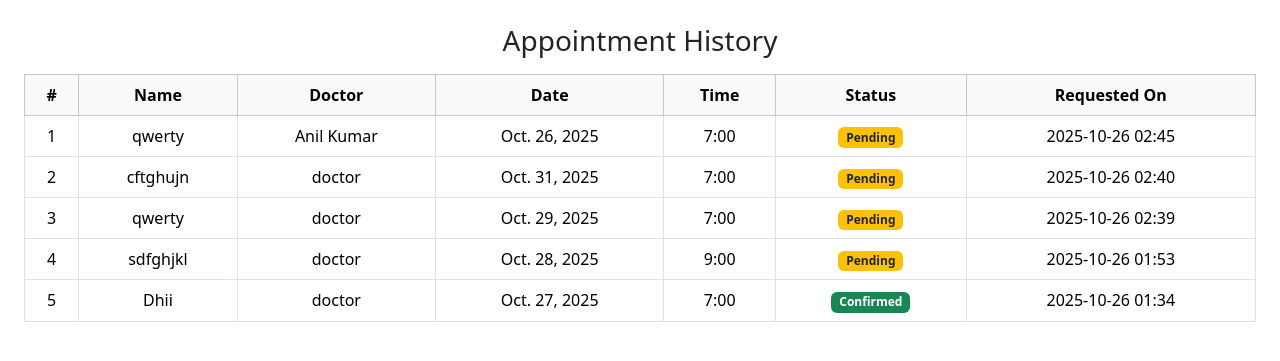
After one commit to adithyaaneesh/hospital_appointment_system, a Django app: page /appointment-history in a window 1280 px wide. The commit adds this page. Shown: the top 361 px of the page. Run offline with Django 5.2, Linux system fonts and the light colour scheme; data comes from the database, SQL or seed files in the repository; both versions use the stored data as it was after the commit.

Commit message:
add admin pages

```diff
--- a/hospital_appointment_app/models.py
+++ b/hospital_appointment_app/models.py
@@ -11,16 +11,16 @@ class Doctor(models.Model):
         return f"{self.name} - {self.specialty}"
 
 STATUS_CHOICES = [
-    ('pending', 'Pending'),
-    ('confirmed', 'Confirmed'),
-    ('cancelled', 'Cancelled'),
+    ('Pending', 'Pending'),
+    ('Confirmed', 'Confirmed'),
+    ('Cancelled', 'Cancelled'),
 ]
 class Appointment(models.Model):
     patient_name = models.CharField(max_length=25)
     doctor = models.ForeignKey(Doctor, on_delete=models.CASCADE, related_name='appointments')
     date = models.DateField()
     time_slot = models.CharField(max_length=20)
-    status = models.CharField(max_length=10, choices=STATUS_CHOICES, default='pending')
+    status = models.CharField(max_length=10, choices=STATUS_CHOICES, default='Pending')
     created_at = models.DateTimeField(auto_now_add=True)
 
     def __str__(self):
--- /dev/null
+++ b/hospital_appointment_app/templates/appointment_history.html
@@ -0,0 +1,51 @@
+<!DOCTYPE html>
+<html lang="en">
+<head>
+    <meta charset="UTF-8">
+    <meta name="viewport" content="width=device-width, initial-scale=1.0">
+    <title>Appointment History</title>
+    <link href="https://cdn.jsdelivr.net/npm/bootstrap@5.3.3/dist/css/bootstrap.min.css" rel="stylesheet">
+</head>
+<body class="p-4">
+    <h3 class="mb-3 text-center">Appointment History</h3>
+    <table class="table table-bordered text-center align-middle">
+        <thead class="table-light">
+            <tr>
+                <th>#</th>
+                <th>Name</th>
+                <th>Doctor</th>
+                <th>Date</th>
+                <th>Time</th>
+                <th>Status</th>
+                <th>Requested On</th>
+            </tr>
+        </thead>
+        <tbody>
+            {% for appointment in appointments %}
+            <tr>
+                <td>{{ forloop.counter }}</td>
+                <td>{{ appointment.patient_name }}</td>
+                <td>{{ appointment.doctor.name }}</td>
+                <td>{{ appointment.date }}</td>
+                <td>{{ appointment.time_slot }}</td>
+                <td>
+                    {% if appointment.status == 'Confirmed' %}
+                        <span class="badge bg-success">Confirmed</span>
+                    {% elif appointment.status == 'Cancelled' %}
+                        <span class="badge bg-danger">Cancelled</span>
+                    {% else %}
+                        <span class="badge bg-warning text-dark">Pending</span>
+                    {% endif %}
+                </td>
+                <td>{{ appointment.created_at|date:"Y-m-d H:i" }}</td>
+            </tr>
+            {% empty %}
+            <tr>
+                <td colspan="7" class="text-muted">No appointments yet!</td>
+            </tr>
+            {% endfor %}
+        </tbody>
+    </table>
+
+</body>
+</html>
--- a/hospital_appointment_app/templates/index.html
+++ b/hospital_appointment_app/templates/index.html
@@ -74,6 +74,8 @@
         <li class="nav-item ms-3"><button class="btn btn-primary rounded-pill" data-bs-toggle="modal"><i class="fa-solid fa-calendar-check me-2"></i>Book Appointment</button></li>
         <a href="{% url 'book_appointment' %}">Book</a>
         <a href="{% url 'doctors' %}">doctor</a>
+        <a href="{% url 'appointment_history' %}">History</a>
+        <a href="{% url 'manage_appointment' %}">Manage</a>
       </ul>
     </div>
   </div>
@@ -100,7 +102,7 @@
             <div class="badge-service"><i class="fa-solid fa-shield-heart me-2"></i> Insurance Friendly</div>
           </div>
         </div>
-        <div class="mt-5">
+        <!-- <div class="mt-5">
           <h6 class="mb-2">Quick Book</h6>
           <div class="row g-2">
             <div class="col-6 col-md-4">
@@ -146,7 +148,7 @@
             </div>
           </form>
         </div>
-      </div>
+      </div> -->
     </div>
   </div>
 </header>
--- a/hospital_appointment_app/urls.py
+++ b/hospital_appointment_app/urls.py
@@ -5,5 +5,9 @@ from django.urls import path
 urlpatterns = [
     path('', views.index, name='index'),
     path('book_appointment', views.book_appointment, name='book_appointment'),
+    path('appointment-history', views.appointment_history, name='appointment_history'),
+    path('manage_appointment/', views.manage_appointment, name='manage_appointment'),
+    path('approve/<int:appointment_id>/', views.approve_request, name='approve_request'),
+    path('reject/<int:appointment_id>/', views.reject_request, name='reject_request'),
     path('doctors', views.doctor, name='doctors'),
 ]
--- a/hospital_appointment_app/views.py
+++ b/hospital_appointment_app/views.py
@@ -1,5 +1,7 @@
-from django.shortcuts import redirect, render
+from django.shortcuts import get_object_or_404, redirect, render
 from .models import Appointment, Doctor
+from django.contrib import messages
+
 
 # Create your views here.
 
@@ -20,6 +22,30 @@ def doctor(request):
 def book_appointment(request):
     doctors = Doctor.objects.all()
     if request.method == 'POST':
+        doctor_name = request.POST.get('doctor')
+        try:
+            doctor = Doctor.objects.get(name=doctor_name)
+        except Doctor.DoesNotExist:
+            messages.error(request, f'Doctor "{doctor_name}" not found.')  # ❌ Error
+            return render(request, 'book_appointment.html', {'doctors': doctors})
+
+        Appointment.objects.create(
+            patient_name=request.POST.get('patient_name'),
+            doctor=doctor,
+            date=request.POST.get('date'),
+            time_slot=request.POST.get('time_slot'),
+            status='Pending',
+        )
+        messages.success(request, f'Appointment booked successfully with Dr. {doctor.name}!')  # ✅ Success
+        return redirect('index')
+
+    return render(request, 'book_appointment.html', {'doctors': doctors})
+
+def appointment_history(request):
+    doctors = Doctor.objects.all()
+    appointments = Appointment.objects.all().order_by('-created_at')
+
+    if request.method == 'POST':
         doctor_id = request.POST.get('doctor')
         doctor = Doctor.objects.get(id=doctor_id)
 
@@ -28,7 +54,29 @@ def book_appointment(request):
             doctor=doctor,
             date=request.POST.get('date'),
             time_slot=request.POST.get('time_slot'),
-            status='pending',
+            status='Pending',
         )
-        return redirect('index')
-    return render(request, 'book_appointment.html', {'doctors': doctors})
+        return redirect('appointment_history')
+
+    return render(request, 'appointment_history.html', {
+        'doctors': doctors,
+        'appointments': appointments,
+    })
+
+def manage_appointment(request):
+    requests_list = Appointment.objects.all().order_by('-created_at')
+    return render(request, 'manage_appointment.html', {'requests': requests_list})
+
+def approve_request(request, appointment_id):
+    appointment = get_object_or_404(Appointment, id=appointment_id)
+    appointment.status = 'Confirmed'
+    appointment.save()
+    messages.success(request, f'Appointment for {appointment.patient_name} confirmed.')
+    return redirect('manage_appointment')
+
+def reject_request(request, appointment_id):
+    appointment = get_object_or_404(Appointment, id=appointment_id)
+    appointment.status = 'Cancelled'
+    appointment.save()
+    messages.error(request, f'Appointment for {appointment.patient_name} cancelled.')
+    return redirect('manage_appointment')
```
Also changed, not shown: hospital_appointment_app/templates/book_appointment.html (+30 -11 lines), hospital_appointment_app/templates/manage_appointment.html (added, +74 -0 lines), db.sqlite3, hospital_appointment_app/migrations/0002_alter_appointment_status.py (added), hospital_appointment_app/migrations/0003_alter_appointment_status.py (added).
